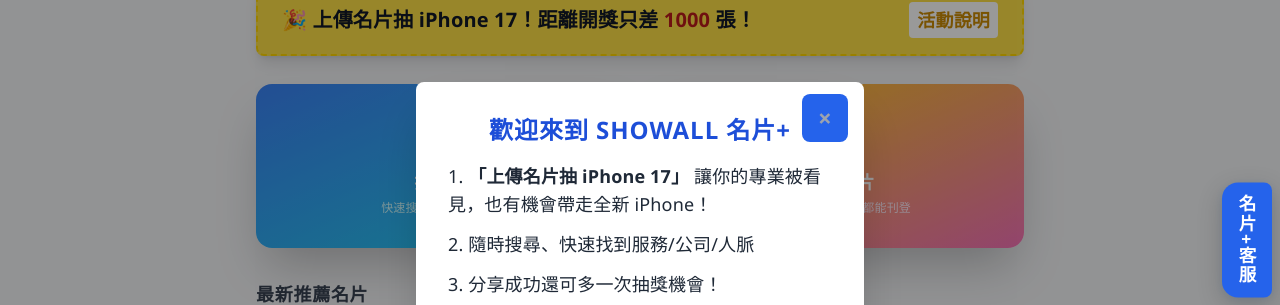
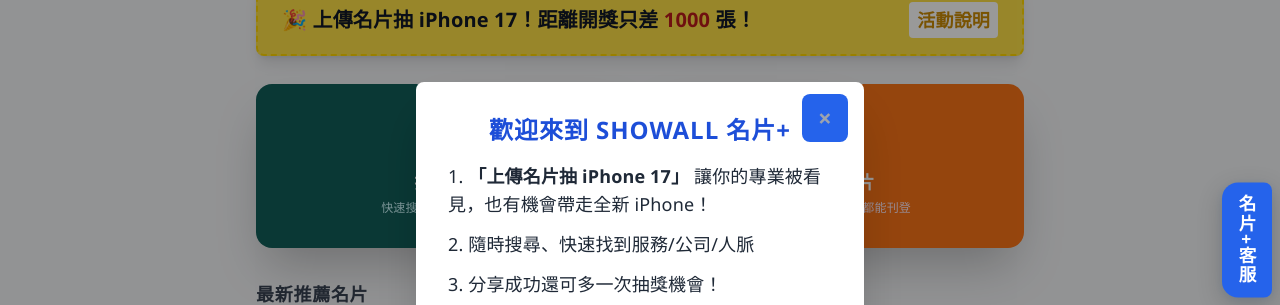
Before and after one commit to ns2148634/showall, a Next.js app: page / in a window 1280 px wide. Shown: the part 160-465 px from the top of the page. Built offline with nearby package versions, Linux system fonts and the light colour scheme; no server answers; the database is empty.

Commit message:
<更新>

```diff
--- a/app/page.tsx
+++ b/app/page.tsx
@@ -109,14 +109,14 @@ export default function Home() {
 
         <div className="grid grid-cols-1 sm:grid-cols-2 gap-6 mb-8">
           <Link href="/search" className="block">
-            <div className="bg-gradient-to-br from-blue-500 to-cyan-400 rounded-2xl px-0 py-8 shadow-2xl flex flex-col items-center transition-transform hover:scale-105 active:scale-95 cursor-pointer">
+            <div className="bg-teal-800 rounded-2xl px-0 py-8 shadow-2xl flex flex-col items-center transition-transform hover:scale-105 active:scale-95 cursor-pointer">
               <span className="text-4xl mb-3 drop-shadow">🔍</span>
               <span className="text-lg font-bold tracking-wide mb-1 text-white">找名片</span>
               <span className="text-xs text-cyan-100 text-center">快速搜尋、找人找公司</span>
             </div>
           </Link>
           <Link href="/upload" className="block">
-            <div className="bg-gradient-to-br from-yellow-400 to-pink-400 rounded-2xl px-0 py-8 shadow-2xl flex flex-col items-center transition-transform hover:scale-105 active:scale-95 cursor-pointer">
+            <div className="bg-orange-500 rounded-2xl px-0 py-8 shadow-2xl flex flex-col items-center transition-transform hover:scale-105 active:scale-95 cursor-pointer">
               <span className="text-4xl mb-3 drop-shadow">⏫</span>
               <span className="text-lg font-bold tracking-wide mb-1 text-white">上傳名片</span>
               <span className="text-xs text-pink-100 text-center">新創、商家與個人都能刊登</span>
```
